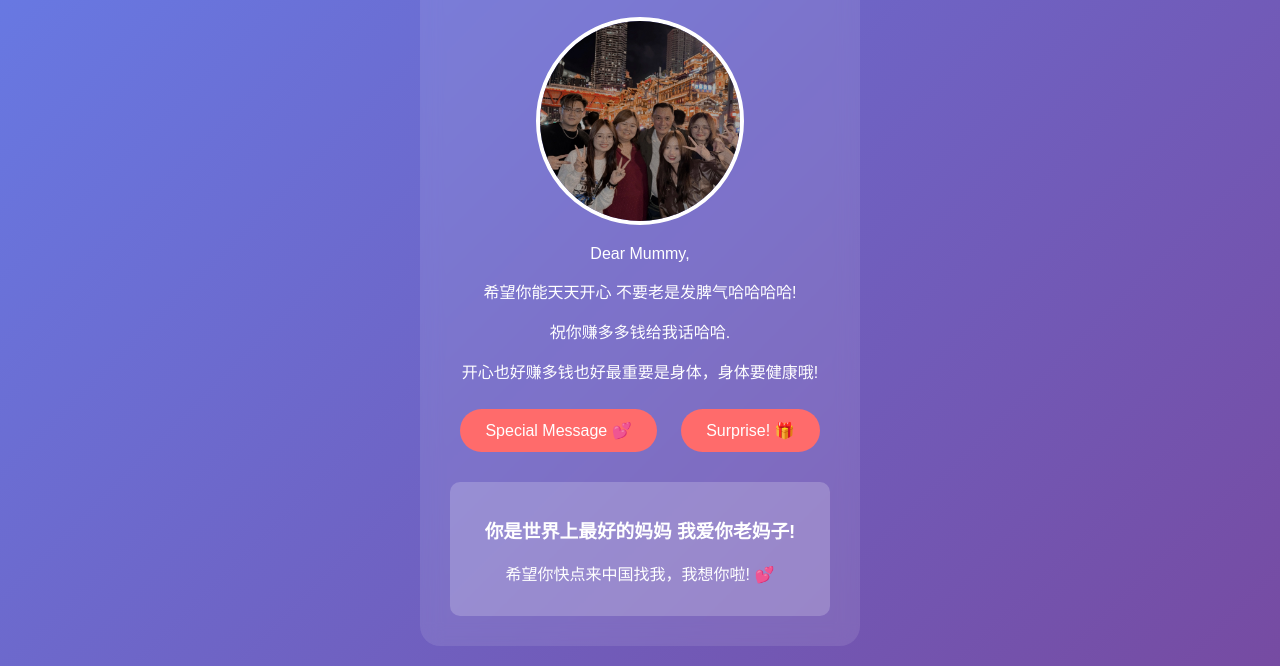
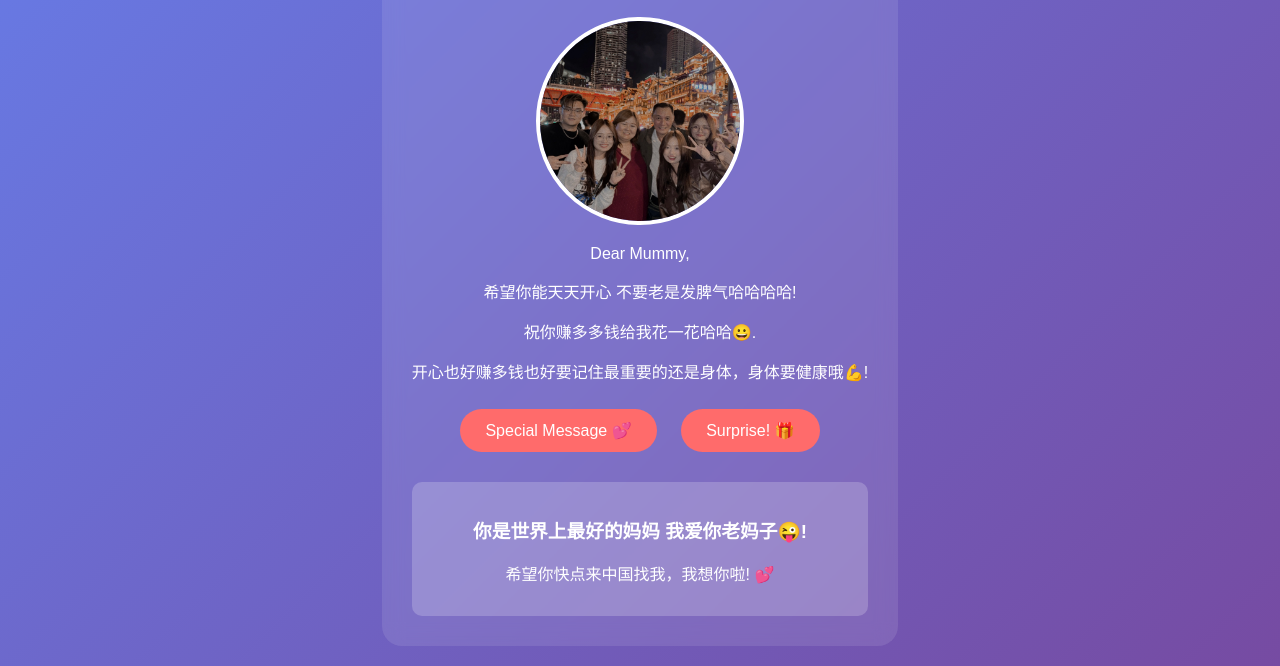
Before and after one commit to ryanleow03/happy-birthday-mummy, a plain HTML site: page index.html in a window 1280 px wide. Both pictures are taken after a click on the button "Special Message 💕". Shown: the part 245-911 px from the top of the page. Drawn offline with Linux system fonts and the light colour scheme.

Commit message:
Update index.html

```diff
--- a/index.html
+++ b/index.html
@@ -91,21 +91,21 @@
         <div class="message">
             <p>Dear Mummy,</p>
             <p>希望你能天天开心 不要老是发脾气哈哈哈哈!</p>
-            <p>祝你赚多多钱给我话哈哈.</p>
-            <p>开心也好赚多钱也好最重要是身体，身体要健康哦!</p>
+            <p>祝你赚多多钱给我花一花哈哈😀.</p>
+            <p>开心也好赚多钱也好要记住最重要的还是身体，身体要健康哦💪!</p>
         </div>
 
         <button class="button" onclick="showMessage('specialMessage')">Special Message 💕</button>
         <button class="button" onclick="showMessage('surprise')">Surprise! 🎁</button>
 
         <div id="specialMessage" class="hidden">
-            <h3>你是世界上最好的妈妈 我爱你老妈子!</h3>
+            <h3>你是世界上最好的妈妈 我爱你老妈子😜!</h3>
             <p>希望你快点来中国找我，我想你啦! 💕</p>
         </div>
 
         <div id="surprise" class="hidden">
             <h3>🎉 SURPRISE! 🎉</h3>
-            <p>希望你天天开心Dong Dong Dong赢多多多!</p>
+            <p>希望你天天开心Dong Dong Dong赢多多多💴!</p>
             <div class="hearts">💖 🌸 🎀 🎈</div>
         </div>
     </div>
@@ -123,4 +123,5 @@
         }
     </script>
 </body>
+
 </html>
```
